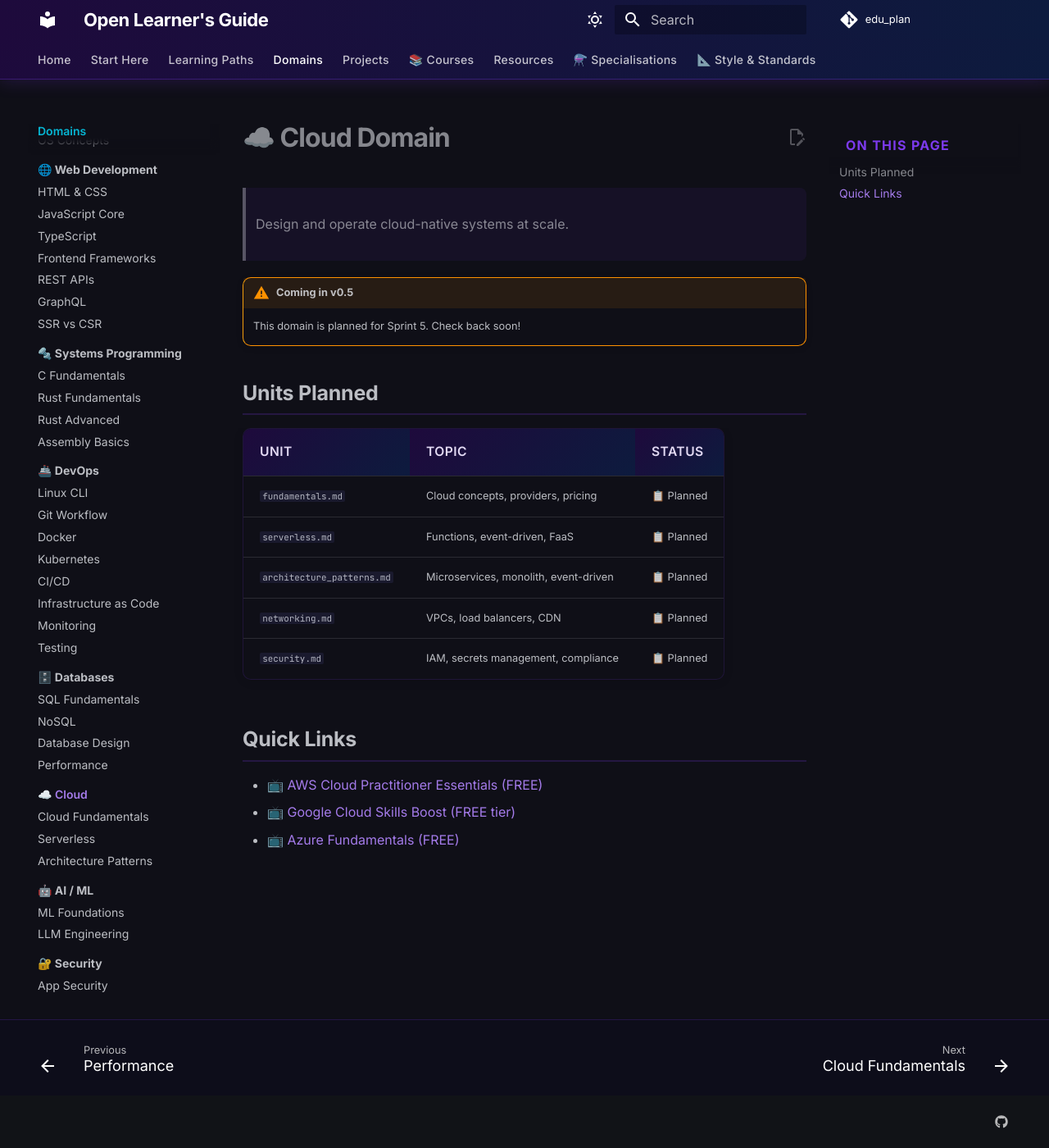
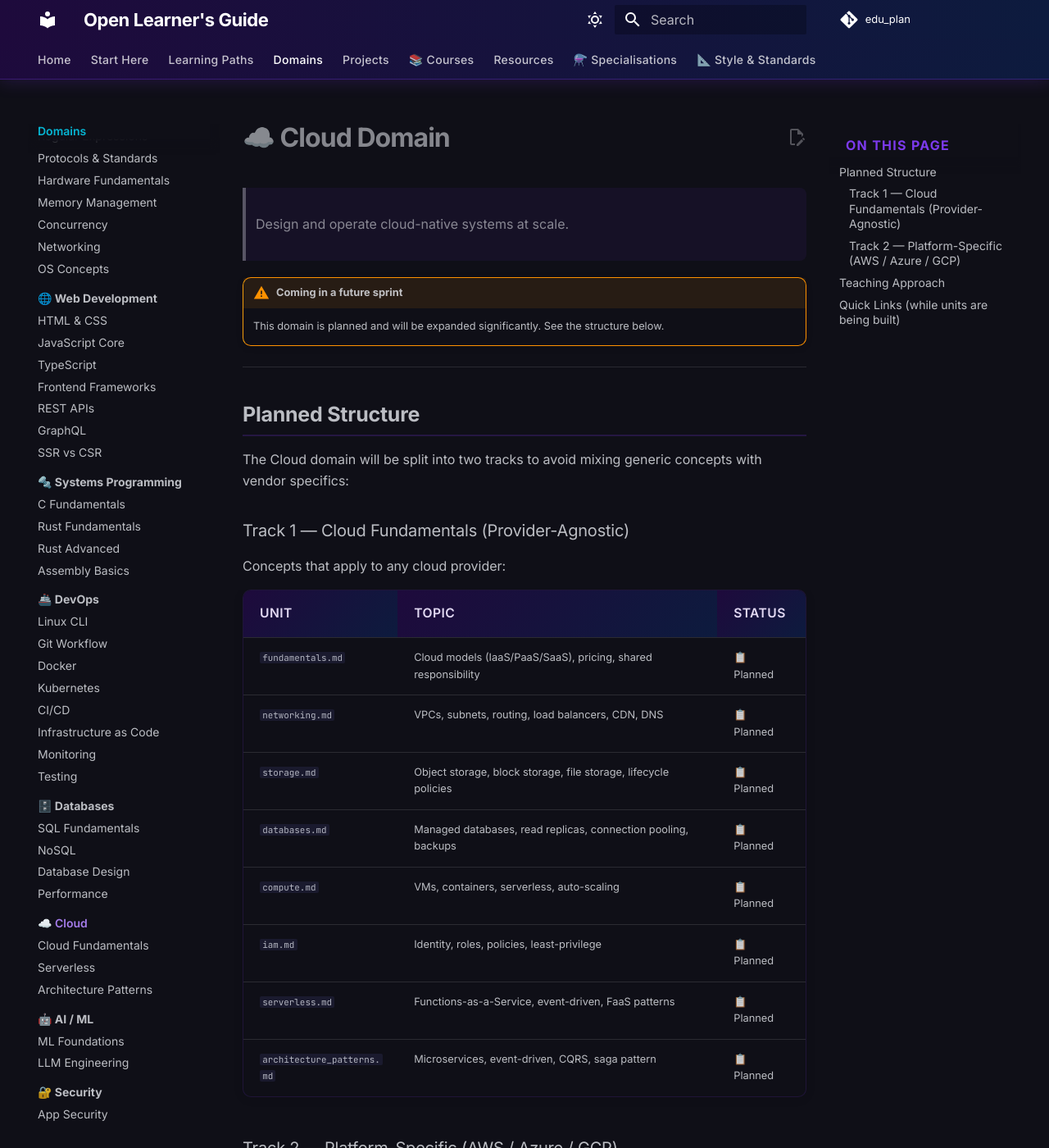
Before and after one commit to MatthewTaormina/edu_plan, an MkDocs documentation site: the page built from docs/domains/cloud/index.md, in a window 1280 px wide and 1400 px high. Shown: the whole window at 82% size. Built offline with MkDocs 1.6.1 and Material for MkDocs 9.7.7, drawn with Linux system fonts in a browser that asks for light colours; comment, search, counter and statistics services are not loaded; some of the changed text lies outside the part shown.

Commit message:
chore(cloud): expand cloud domain index — two-track plan (generic fundamentals + AWS/Azure/GCP platform-specific)

```diff
--- a/docs/domains/cloud/index.md
+++ b/docs/domains/cloud/index.md
@@ -2,20 +2,77 @@
 
 > Design and operate cloud-native systems at scale.
 
-!!! warning "Coming in v0.5"
-    This domain is planned for Sprint 5. Check back soon!
+!!! warning "Coming in a future sprint"
+    This domain is planned and will be expanded significantly. See the structure below.
 
-## Units Planned
+---
+
+## Planned Structure
+
+The Cloud domain will be split into two tracks to avoid mixing generic concepts with vendor specifics:
+
+### Track 1 — Cloud Fundamentals (Provider-Agnostic)
+
+Concepts that apply to any cloud provider:
 
 | Unit | Topic | Status |
 |------|-------|--------|
-| `fundamentals.md` | Cloud concepts, providers, pricing | 📋 Planned |
-| `serverless.md` | Functions, event-driven, FaaS | 📋 Planned |
-| `architecture_patterns.md` | Microservices, monolith, event-driven | 📋 Planned |
-| `networking.md` | VPCs, load balancers, CDN | 📋 Planned |
-| `security.md` | IAM, secrets management, compliance | 📋 Planned |
+| `fundamentals.md` | Cloud models (IaaS/PaaS/SaaS), pricing, shared responsibility | 📋 Planned |
+| `networking.md` | VPCs, subnets, routing, load balancers, CDN, DNS | 📋 Planned |
+| `storage.md` | Object storage, block storage, file storage, lifecycle policies | 📋 Planned |
+| `databases.md` | Managed databases, read replicas, connection pooling, backups | 📋 Planned |
+| `compute.md` | VMs, containers, serverless, auto-scaling | 📋 Planned |
+| `iam.md` | Identity, roles, policies, least-privilege | 📋 Planned |
+| `serverless.md` | Functions-as-a-Service, event-driven, FaaS patterns | 📋 Planned |
+| `architecture_patterns.md` | Microservices, event-driven, CQRS, saga pattern | 📋 Planned |
 
-## Quick Links
-- 📺 [AWS Cloud Practitioner Essentials (FREE)](https://aws.amazon.com/training/digital/aws-cloud-practitioner-essentials/)
-- 📺 [Google Cloud Skills Boost (FREE tier)](https://cloudskillsboost.google/)
-- 📺 [Azure Fundamentals (FREE)](https://learn.microsoft.com/en-us/training/paths/azure-fundamentals-describe-cloud-concepts/)
+### Track 2 — Platform-Specific (AWS / Azure / GCP)
+
+Concrete implementation with each provider's services and CLI:
+
+**AWS**
+
+| Unit | Topic | Status |
+|------|-------|--------|
+| `aws/ec2.md` | EC2 instances, AMIs, security groups, key pairs | 📋 Planned |
+| `aws/s3.md` | Buckets, policies, presigned URLs, versioning, lifecycle | 📋 Planned |
+| `aws/rds.md` | RDS, Aurora, parameter groups, Multi-AZ, snapshots | 📋 Planned |
+| `aws/lambda.md` | Lambda functions, event sources, layers, cold starts | 📋 Planned |
+| `aws/iam.md` | IAM users, roles, policies, STS, instance profiles | 📋 Planned |
+| `aws/vpc.md` | VPCs, subnets, route tables, internet gateways, NAT | 📋 Planned |
+| `aws/eks.md` | Managed Kubernetes on AWS | 📋 Planned |
+
+**Azure**
+
+| Unit | Topic | Status |
+|------|-------|--------|
+| `azure/compute.md` | VMs, VMSS, Azure Container Apps | 📋 Planned |
+| `azure/storage.md` | Blob, Queue, Table, File storage | 📋 Planned |
+| `azure/sql.md` | Azure SQL, Cosmos DB, PostgreSQL Flexible | 📋 Planned |
+| `azure/functions.md` | Azure Functions, Durable Functions | 📋 Planned |
+| `azure/aks.md` | Managed Kubernetes on Azure | 📋 Planned |
+
+**GCP**
+
+| Unit | Topic | Status |
+|------|-------|--------|
+| `gcp/compute.md` | Compute Engine, GKE, Cloud Run | 📋 Planned |
+| `gcp/storage.md` | Cloud Storage, Cloud SQL, Firestore | 📋 Planned |
+| `gcp/functions.md` | Cloud Functions, Cloud Run | 📋 Planned |
+
+---
+
+## Teaching Approach
+
+1. **Teach concepts in Track 1 first** — a VPC is a VPC regardless of provider
+2. **Track 2 shows how to apply it** with each provider's actual CLI/console/SDK
+3. **Cross-link liberally** — the S3 unit links back to the generic storage unit for concepts
+
+---
+
+## Quick Links (while units are being built)
+
+- 📖 **[AWS Docs (FREE)](https://docs.aws.amazon.com/)** — Authoritative AWS reference
+- 📖 **[Azure Docs (FREE)](https://learn.microsoft.com/en-us/azure/)** — Authoritative Azure reference
+- 📖 **[GCP Docs (FREE)](https://cloud.google.com/docs)** — Authoritative GCP reference
+- 📺 **[AWS Cloud Practitioner Essentials (FREE)](https://aws.amazon.com/training/digital/aws-cloud-practitioner-essentials/)** — Good conceptual foundation
```
